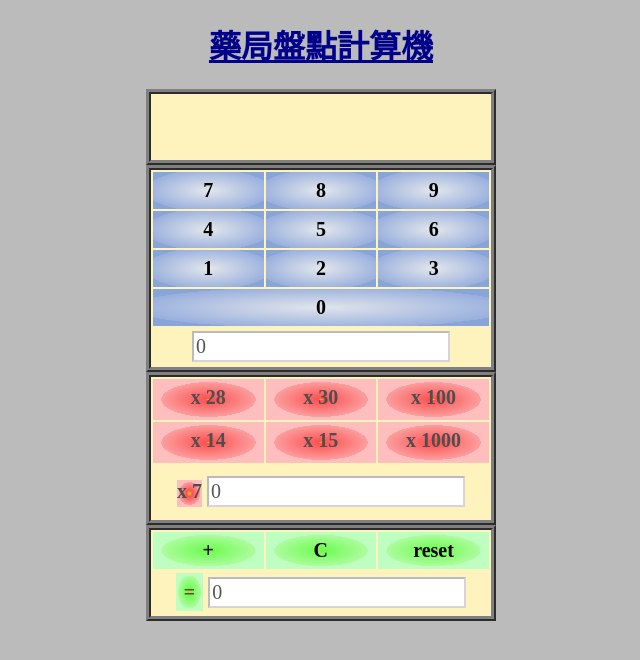
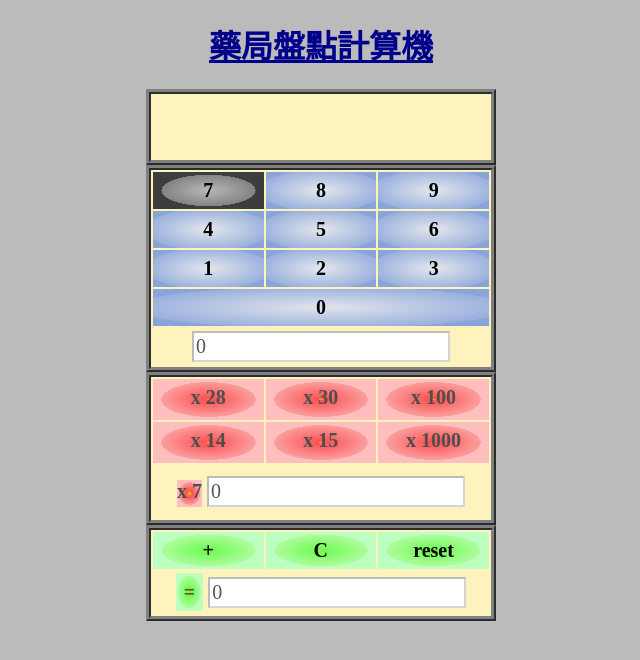
Before and after one commit to yaqqLIN/boxcalculator, a plain HTML site: page boxcalculator.html in a window 1280 px wide. In both pictures the pointer is over the element 527 px from the left and 190 px from the top of the page. Shown: the whole page, without its empty margins (319-959 px from the left). Drawn offline with Linux system fonts and the light colour scheme.

Commit message:
Update calculator.css
On mouseover button color changed.

```diff
--- a/calculator.css
+++ b/calculator.css
@@ -102,3 +102,7 @@ input{
     width: 110px;
     background-image: radial-gradient(ellipse, #ecc412 , #6efc52 3px, #aefc9e 60%, #beffc1 40%);
 }
+.inputmulti:hover,.inputvalue:hover,.inputresult:hover,#total:hover{
+    background-image:radial-gradient(ellipse, #cecece , #b4b4b4 3px, #838383 60%, #3d3d3d 40%);
+    color: black;
+}
```
